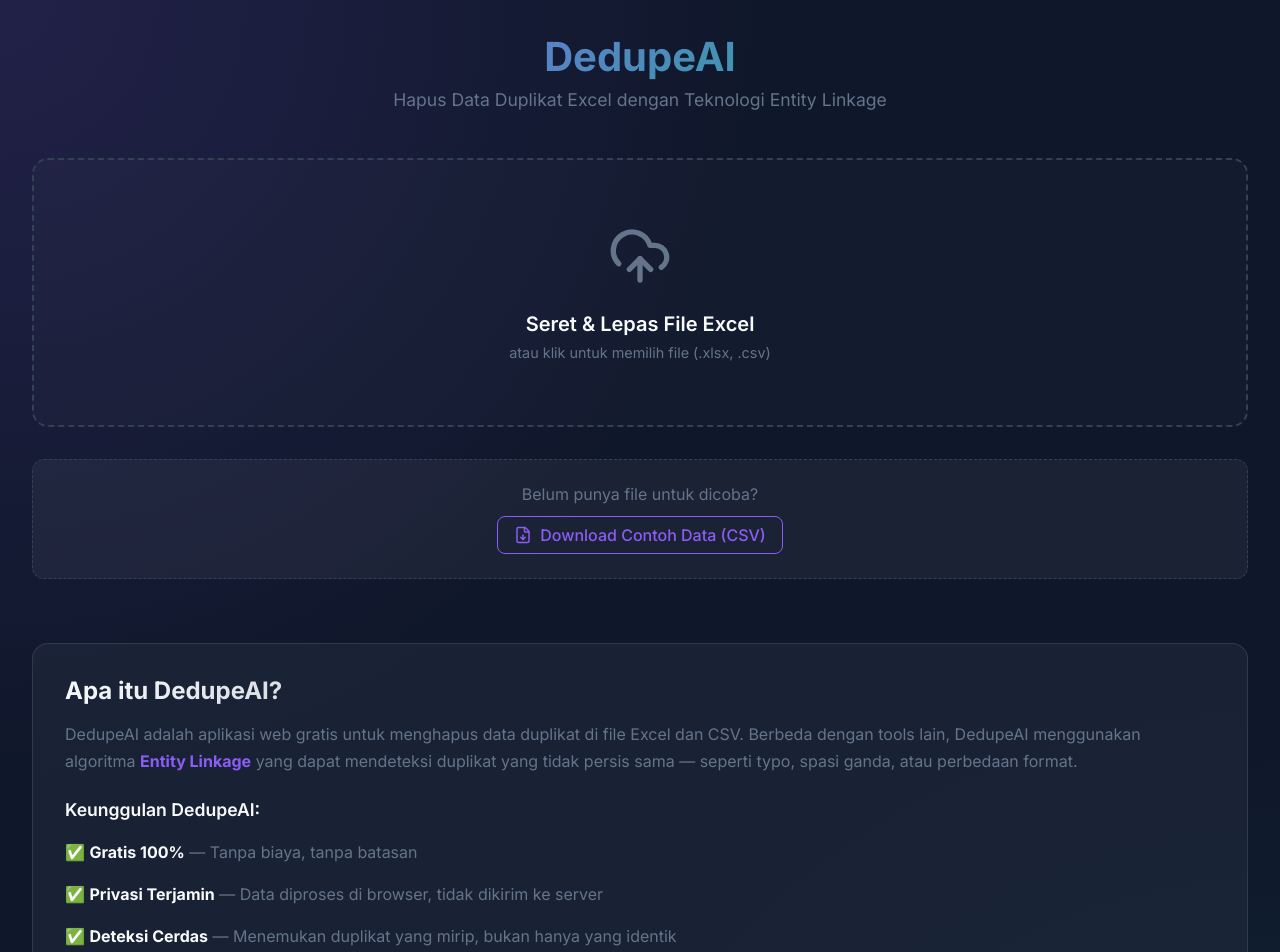
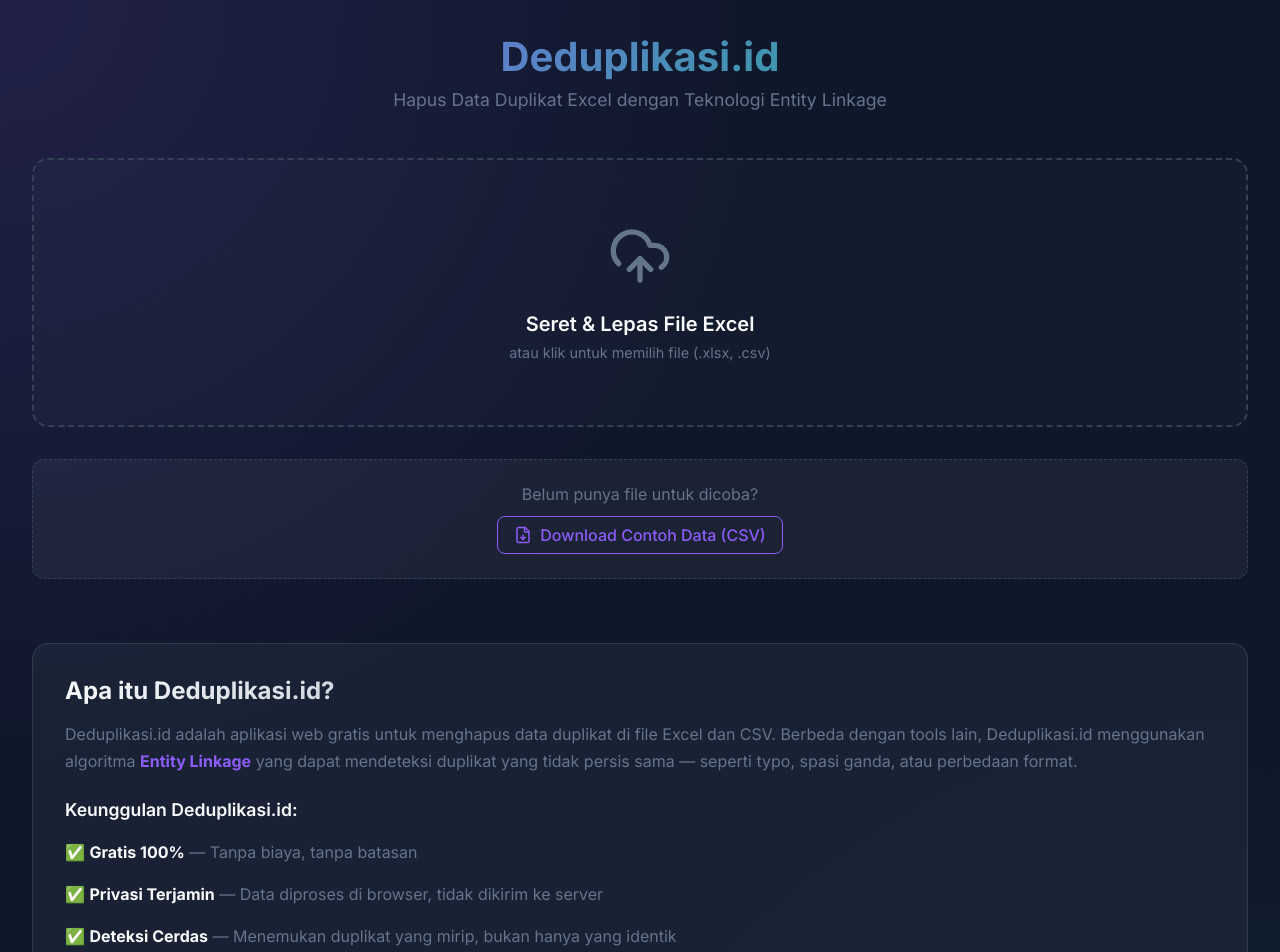
Before and after one commit to dewagdeadi/dedupe-ai, a Next.js app: page / in a window 1280 px wide. Shown: the top 952 px of the page. Built offline with nearby package versions, Linux system fonts and the light colour scheme.

Commit message:
Rename app to Deduplikasi.id

```diff
--- a/components/DedupeInterface.js
+++ b/components/DedupeInterface.js
@@ -92,7 +92,7 @@
     return (
         <div className={styles.container}>
             <header className={styles.header}>
-                <h1 className={styles.title}>DedupeAI</h1>
+                <h1 className={styles.title}>Deduplikasi.id</h1>
                 <p className={styles.subtitle}>
                     Hapus Data Duplikat Excel dengan Teknologi Entity Linkage
                 </p>
@@ -111,14 +111,14 @@
 
                     {/* SEO Content Section */}
                     <section className={styles.infoSection}>
-                        <h2 className={styles.infoTitle}>Apa itu DedupeAI?</h2>
+                        <h2 className={styles.infoTitle}>Apa itu Deduplikasi.id?</h2>
                         <p className={styles.infoText}>
-                            DedupeAI adalah aplikasi web gratis untuk menghapus data duplikat di file Excel dan CSV.
-                            Berbeda dengan tools lain, DedupeAI menggunakan algoritma <strong>Entity Linkage</strong> yang
+                            Deduplikasi.id adalah aplikasi web gratis untuk menghapus data duplikat di file Excel dan CSV.
+                            Berbeda dengan tools lain, Deduplikasi.id menggunakan algoritma <strong>Entity Linkage</strong> yang
                             dapat mendeteksi duplikat yang tidak persis sama — seperti typo, spasi ganda, atau perbedaan format.
                         </p>
 
-                        <h3 className={styles.infoSubtitle}>Keunggulan DedupeAI:</h3>
+                        <h3 className={styles.infoSubtitle}>Keunggulan Deduplikasi.id:</h3>
                         <ul className={styles.featureList}>
                             <li>✅ <strong>Gratis 100%</strong> — Tanpa biaya, tanpa batasan</li>
                             <li>✅ <strong>Privasi Terjamin</strong> — Data diproses di browser, tidak dikirim ke server</li>
@@ -295,7 +295,7 @@
 
             {/* Footer */}
             <footer className={styles.footer}>
-                <p>© 2025 DedupeAI — Dibuat dengan ❤️ untuk kemudahan pengelolaan data Anda</p>
+                <p>© 2025 Deduplikasi.id — Dibuat dengan ❤️ untuk kemudahan pengelolaan data Anda</p>
             </footer>
         </div>
     );
--- a/pages/index.js
+++ b/pages/index.js
@@ -5,7 +5,7 @@
   return (
     <>
       <Head>
-        <title>DedupeAI - Hapus Data Duplikat Excel dengan Cerdas | Gratis</title>
+        <title>Deduplikasi.id - Hapus Data Duplikat Excel dengan Cerdas | Gratis</title>
         <meta
           name="description"
           content="Aplikasi gratis untuk menghapus data duplikat di file Excel dan CSV. Menggunakan teknologi AI Entity Linkage untuk mendeteksi duplikat yang mirip. Tanpa perlu upload ke server - privasi data terjamin."
@@ -16,11 +16,11 @@
         />
         <meta name="viewport" content="width=device-width, initial-scale=1" />
         <meta name="robots" content="index, follow" />
-        <meta name="author" content="DedupeAI" />
+        <meta name="author" content="Deduplikasi.id" />
 
         {/* Open Graph / Facebook */}
         <meta property="og:type" content="website" />
-        <meta property="og:title" content="DedupeAI - Hapus Data Duplikat Excel dengan Cerdas" />
+        <meta property="og:title" content="Deduplikasi.id - Hapus Data Duplikat Excel dengan Cerdas" />
         <meta
           property="og:description"
           content="Aplikasi gratis untuk menghapus data duplikat di file Excel. Menggunakan teknologi AI untuk mendeteksi duplikat yang mirip."
@@ -29,7 +29,7 @@
 
         {/* Twitter */}
         <meta name="twitter:card" content="summary_large_image" />
-        <meta name="twitter:title" content="DedupeAI - Hapus Data Duplikat Excel dengan Cerdas" />
+        <meta name="twitter:title" content="Deduplikasi.id - Hapus Data Duplikat Excel dengan Cerdas" />
         <meta
           name="twitter:description"
           content="Aplikasi gratis untuk menghapus data duplikat di file Excel. Menggunakan teknologi AI."
@@ -45,7 +45,7 @@
             __html: JSON.stringify({
               "@context": "https://schema.org",
               "@type": "WebApplication",
-              "name": "DedupeAI",
+              "name": "Deduplikasi.id",
               "description": "Aplikasi untuk menghapus data duplikat di file Excel menggunakan Entity Linkage",
               "applicationCategory": "BusinessApplication",
               "operatingSystem": "Web Browser",
```
